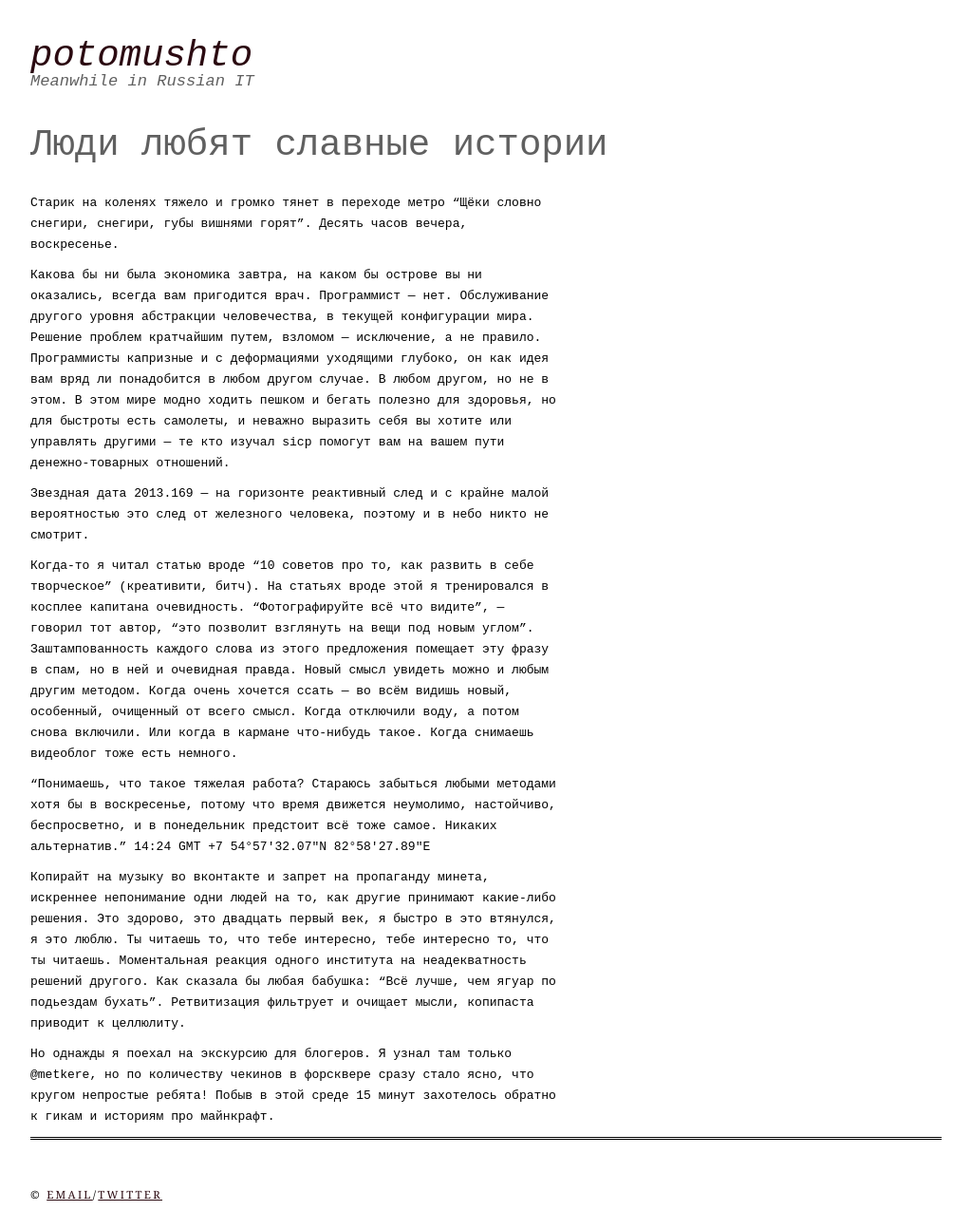
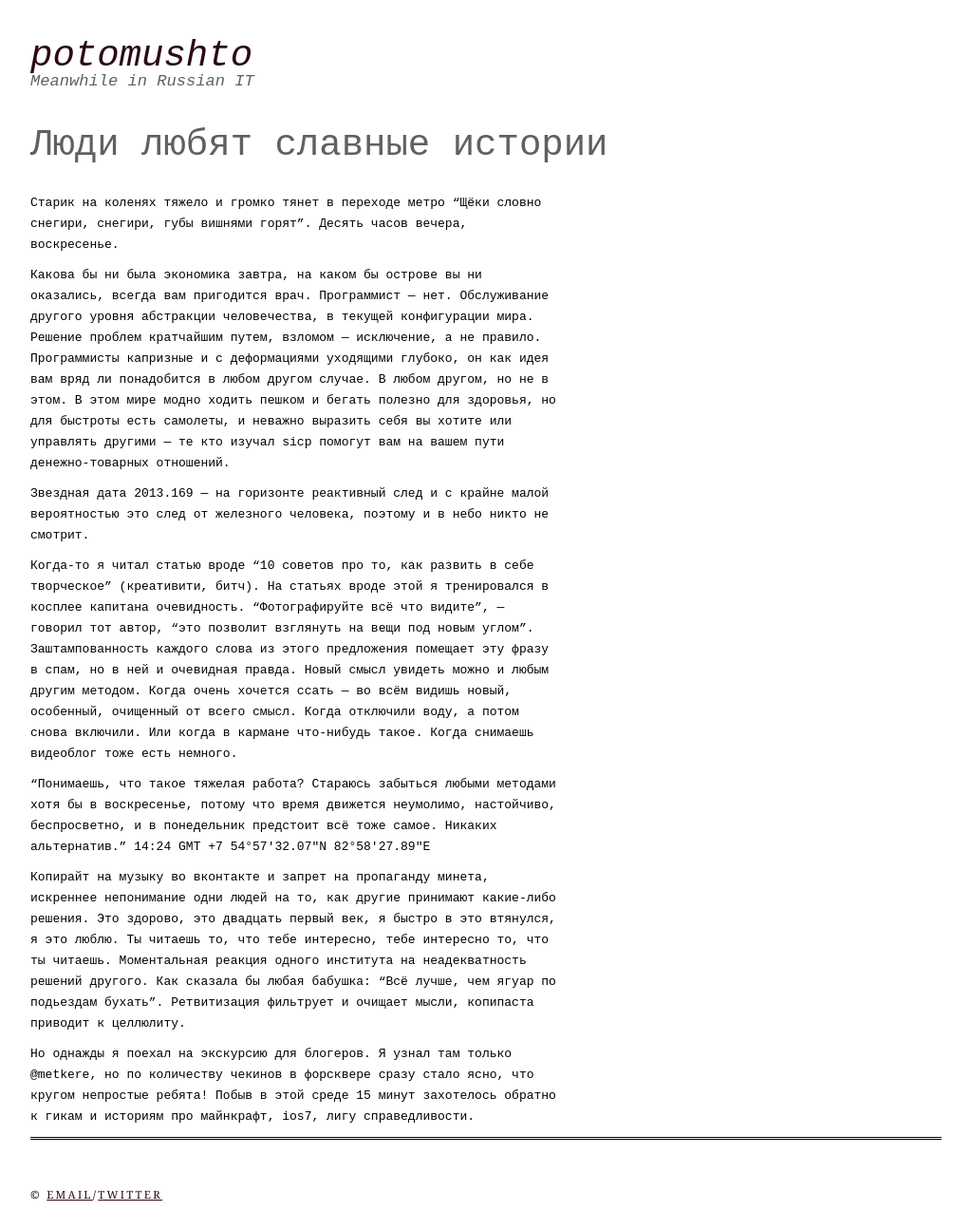
Before and after one commit to ptmt/ptmt.github.com, a Jekyll site: the page built from _posts/2013-06-17-people-love-a-good-story.md, in a window 1280 px wide. Shown: the whole page at 95% size, without its empty margins (128-1151 px from the left). Built offline with Jekyll 4.4.1, drawn with Linux system fonts in a browser that asks for light colours; Markdown is read by kramdown in place of the engine named in the settings.

Commit message:
Update 2013-06-17-people-love-a-good-story.md

```diff
--- a/_posts/2013-06-17-people-love-a-good-story.md
+++ b/_posts/2013-06-17-people-love-a-good-story.md
@@ -16,4 +16,4 @@
 
 Копирайт на музыку во вконтакте и запрет на пропаганду минета, искреннее непонимание одни людей на то, как другие принимают какие-либо решения. Это здорово, это двадцать первый век, я быстро в это втянулся, я это люблю. Ты читаешь то, что тебе интересно, тебе интересно то, что ты читаешь. Моментальная реакция одного института на неадекватность решений другого. Как сказала бы любая бабушка: "Всё лучше, чем ягуар по подьездам бухать". Ретвитизация фильтрует и очищает мысли, копипаста приводит к целлюлиту.
 
-Но однажды я поехал на экскурсию для блогеров. Я узнал там только @metkere, но по количеству чекинов в форсквере сразу стало ясно, что кругом непростые ребята! Побыв в этой среде 15 минут захотелось обратно к гикам и историям про майнкрафт.
+Но однажды я поехал на экскурсию для блогеров. Я узнал там только @metkere, но по количеству чекинов в форсквере сразу стало ясно, что кругом непростые ребята! Побыв в этой среде 15 минут захотелось обратно к гикам и историям про майнкрафт, ios7, лигу справедливости.
```
